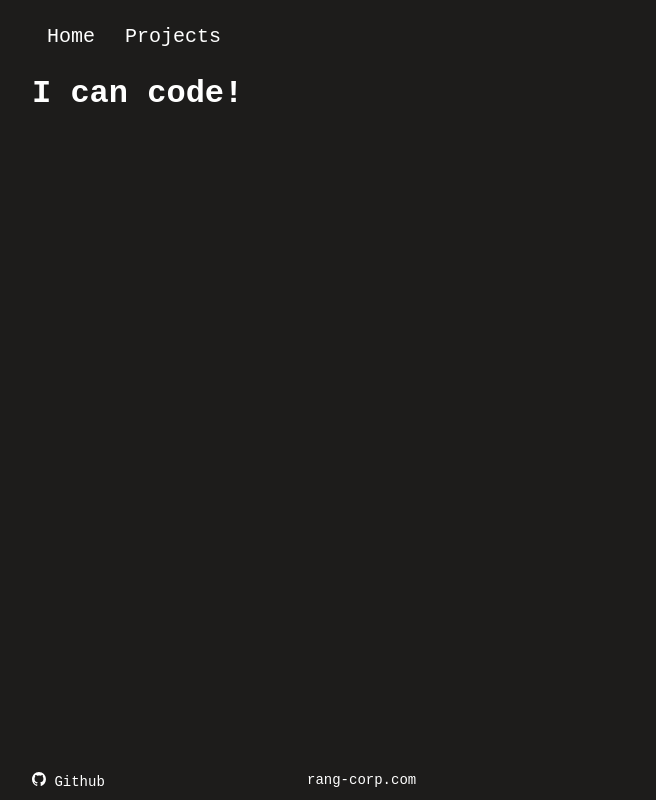
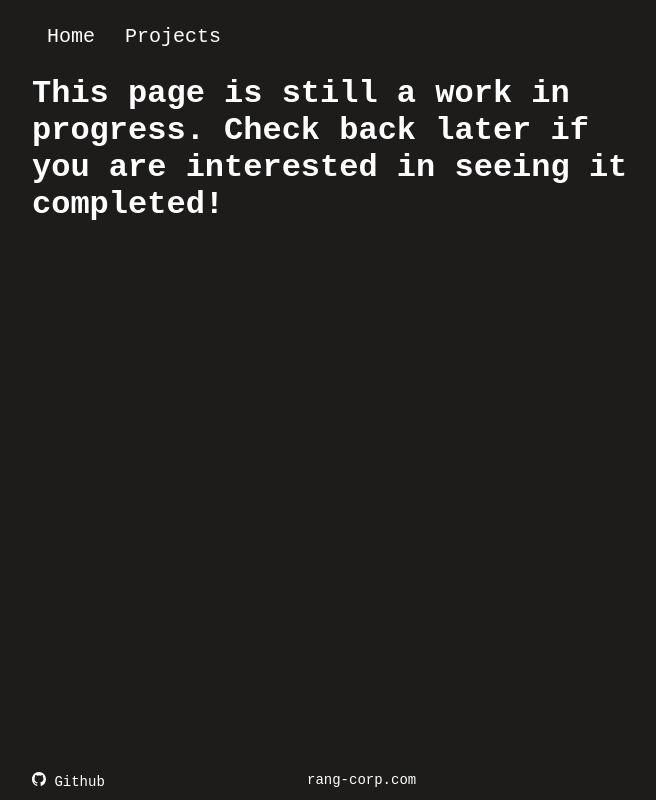
Before and after one commit to christianrang/nextjs-portfolio, a Next.js app: page / in a window 1280 px wide. Shown: the whole page, without its empty margins (308-964 px from the left). Built offline with nearby package versions, Linux system fonts and the light colour scheme.

Commit message:
wip: setting up the prod page

```diff
--- a/components/navbar/navbar.tsx
+++ b/components/navbar/navbar.tsx
@@ -6,6 +6,7 @@ import { useRouter } from "next/router";
 type Project = {
     name: string;
     route: string;
+    enabled: boolean;
 };
 
 type NavbarProps = {};
@@ -18,10 +19,12 @@ const Navbar = (_props: NavbarProps) => {
         {
             name: "Sort",
             route: "/sort",
+            enabled: false,
         },
         {
             name: "Pathfind",
             route: "/pathfind",
+            enabled: false,
         },
     ];
 
@@ -40,7 +43,9 @@ const Navbar = (_props: NavbarProps) => {
                     <>
                         {isShown && (
                             <>
-                                {projects.map(({ name, route }, index) => (
+                                {projects.map(({ name, route, enabled}, index) => {
+                                if (enabled) {
+                                    return (
                                     <div
                                         key={index}
                                         className={styles.dropdownstyle}
@@ -52,7 +57,9 @@ const Navbar = (_props: NavbarProps) => {
                                             {name}
                                         </Link>
                                     </div>
-                                ))}
+                                    )
+                                }
+                                })}
                             </>
                         )}
                     </>
--- a/pages/index.tsx
+++ b/pages/index.tsx
@@ -4,7 +4,7 @@ export default function Home() {
     return (
         <>
             <Layout>
-                <h1>I can code!</h1>
+                <h1>This page is still a work in progress. Check back later if you are interested in seeing it completed!</h1>
             </Layout>
         </>
     );
```
